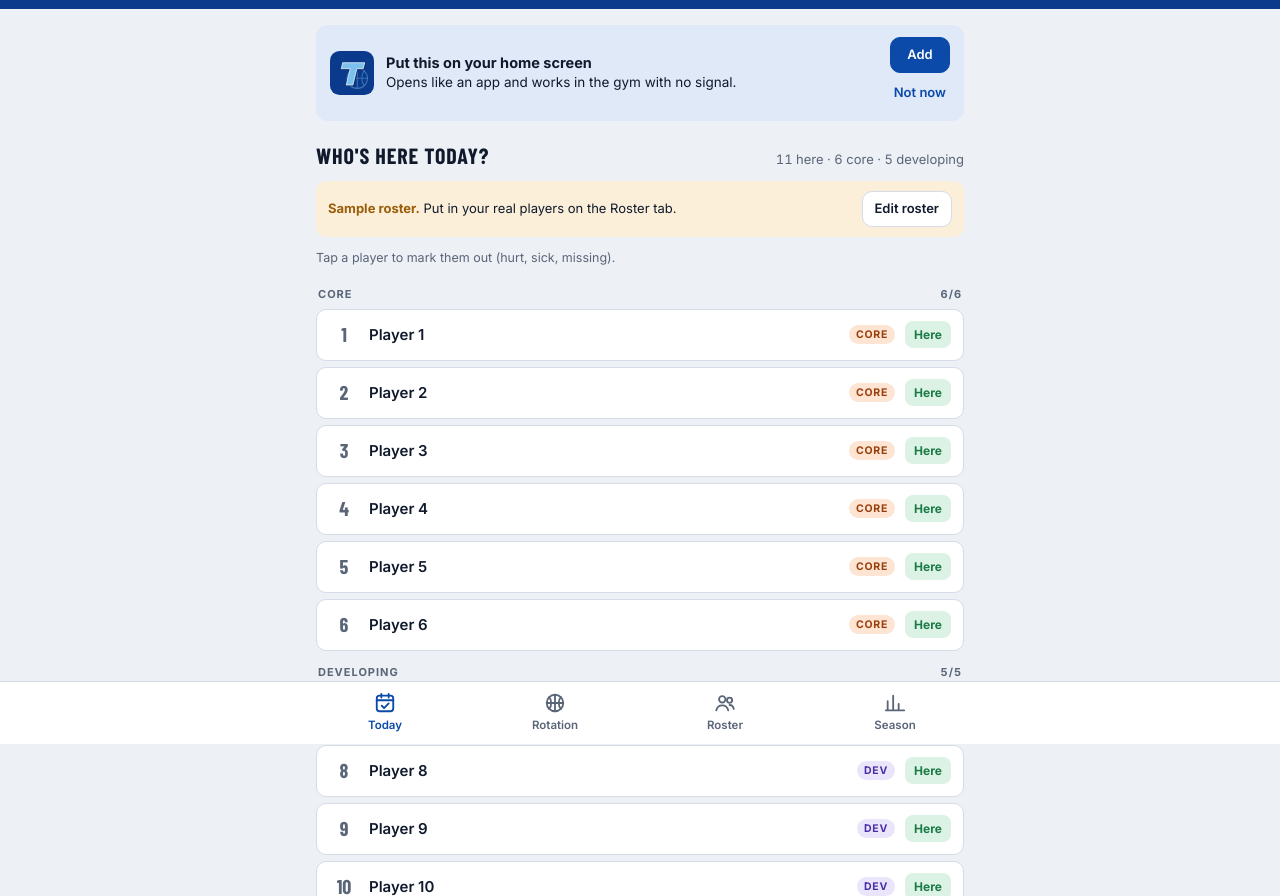
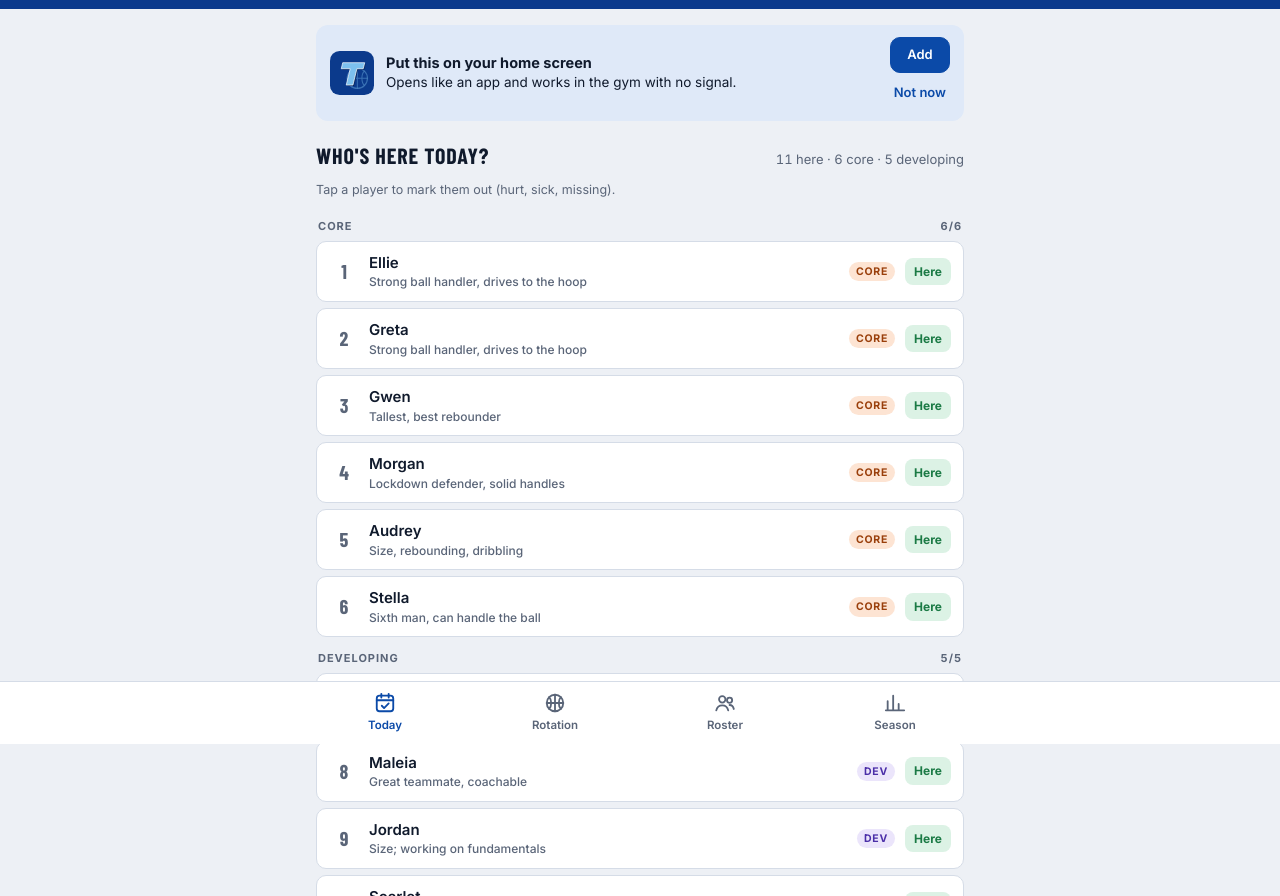
Before and after one commit to darrentwomey11-sketch/titans-rotation, a plain HTML site: page index.html in a window 1280 px wide. Shown: the part 56-952 px from the top of the page. Drawn offline with nearby package versions, Linux system fonts and the light colour scheme; a web font is replaced by a local one.

Commit message:
Build in the Titans roster and 7-minute quarters
Co-Authored-By: Claude Opus 5.5 <noreply@anthropic.com>

```diff
--- a/index.html
+++ b/index.html
@@ -444,17 +444,32 @@ const Engine = (() => {
 const KEY = 'titans-rotation-v1';
 const DEFAULT_SETTINGS = {periods:4, qLen:7, subsPerQ:2, fifth:true, fifthLen:8, fifthSubs:1, devOnFloor:1, coreMode:'balanced', startStrong:true, finishStrong:true};
 const uid = () => 'p' + Math.random().toString(36).slice(2, 9);
+const TEAM_ROSTER = [
+  ['Ellie',   'core', 'Strong ball handler, drives to the hoop'],
+  ['Greta',   'core', 'Strong ball handler, drives to the hoop'],
+  ['Gwen',    'core', 'Tallest, best rebounder'],
+  ['Morgan',  'core', 'Lockdown defender, solid handles'],
+  ['Audrey',  'core', 'Size, rebounding, dribbling'],
+  ['Stella',  'core', 'Sixth man, can handle the ball'],
+  ['Ava',     'dev',  'Can dribble, similar to Stella'],
+  ['Maleia',  'dev',  'Great teammate, coachable'],
+  ['Jordan',  'dev',  'Size; working on fundamentals'],
+  ['Scarlet', 'dev',  'Height; building athleticism'],
+  ['Olivia',  'dev',  'Aggressive; watch the fouls'],
+];
 function sampleRoster(){
-  return Array.from({length:11}, (_, i) => ({id:uid(), name:'Player ' + (i + 1), num:'', tier: i < 6 ? 'core' : 'dev'}));
+  return TEAM_ROSTER.map(([name, tier, note]) => ({id:'p' + name.toLowerCase(), name, num:'', tier, note}));
 }
 function fresh(){
-  return {team:'Titans', roster:sampleRoster(), sample:true, settings:{...DEFAULT_SETTINGS}, here:{}, plan:null, history:[], tab:'today'};
+  return {team:'Titans', roster:sampleRoster(), sample:false, settings:{...DEFAULT_SETTINGS}, here:{}, plan:null, history:[], tab:'today'};
 }
 function load(){ try { const t = localStorage.getItem(KEY); return t ? JSON.parse(t) : null; } catch (e) { return null; } }
 function save(){ try { localStorage.setItem(KEY, JSON.stringify(S)); } catch (e) {} }
 
 let S = load();
 if (!S || !Array.isArray(S.roster) || !S.roster.length) S = fresh();
+// Phones that opened the earlier version still hold the "Player 1–11" placeholders: swap in the team.
+if (S.sample){ S.roster = sampleRoster(); S.sample = false; S.here = {}; S.plan = null; S.settings.qLen = 7; }
 S.settings = {...DEFAULT_SETTINGS, ...(S.settings || {})};
 S.here = S.here || {};
 S.history = S.history || [];
@@ -757,7 +772,7 @@ function viewRoster(){
       ${UI.armed === 'del-' + p.id ? `<button class="del armed" data-act="delPlayer" data-id="${p.id}">Remove</button>` : `<button class="del" data-act="arm" data-key="del-${p.id}" aria-label="Remove ${esc(p.name)}">×</button>`}
       <input class="in-txt note-in" id="note-${p.id}" data-pf="note" data-id="${p.id}" value="${esc(p.note || '')}" placeholder="Strengths / role (e.g. best rebounder)" aria-label="Notes for ${esc(p.name)}" autocomplete="off">
     </div>`).join('')}</div>
-    <div class="row-actions"><button class="btn" data-act="goBackup">Load roster code</button><button class="btn" data-act="addPlayer">Add player</button>${armBtn('reset', 'Reset to sample roster', 'Erase roster and season?', 'resetAll', true, 'btn')}</div>
+    <div class="row-actions"><button class="btn" data-act="goBackup">Load roster code</button><button class="btn" data-act="addPlayer">Add player</button>${armBtn('reset', 'Reset to team roster', 'Erase changes and season?', 'resetAll', true, 'btn')}</div>
     ${isStandalone() ? '' : '<button class="btn" data-act="install">Add to Home Screen</button>'}
     <p class="help"><b>Core</b> players make up most of the floor in the real game. <b>Developing</b> players get the 5th quarter plus a share of the one developing spot on the floor. Everything is saved on this phone.</p>
   </section>`;
--- a/sw.js
+++ b/sw.js
@@ -1,5 +1,5 @@
 // Offline support: keeps the app working in gyms with no signal.
-const CACHE = 'titans-20261126155150';
+const CACHE = 'titans-20261126155409';
 const CORE = ['./', 'index.html', 'manifest.webmanifest', 'icons/icon-192.png', 'icons/icon-512.png', 'icons/apple-touch-icon.png', 'icons/favicon-32.png'];
 self.addEventListener('install', e => {
   e.waitUntil(caches.open(CACHE).then(c => c.addAll(CORE)).then(() => self.skipWaiting()));
```
Also changed, not shown: 1 other file.
